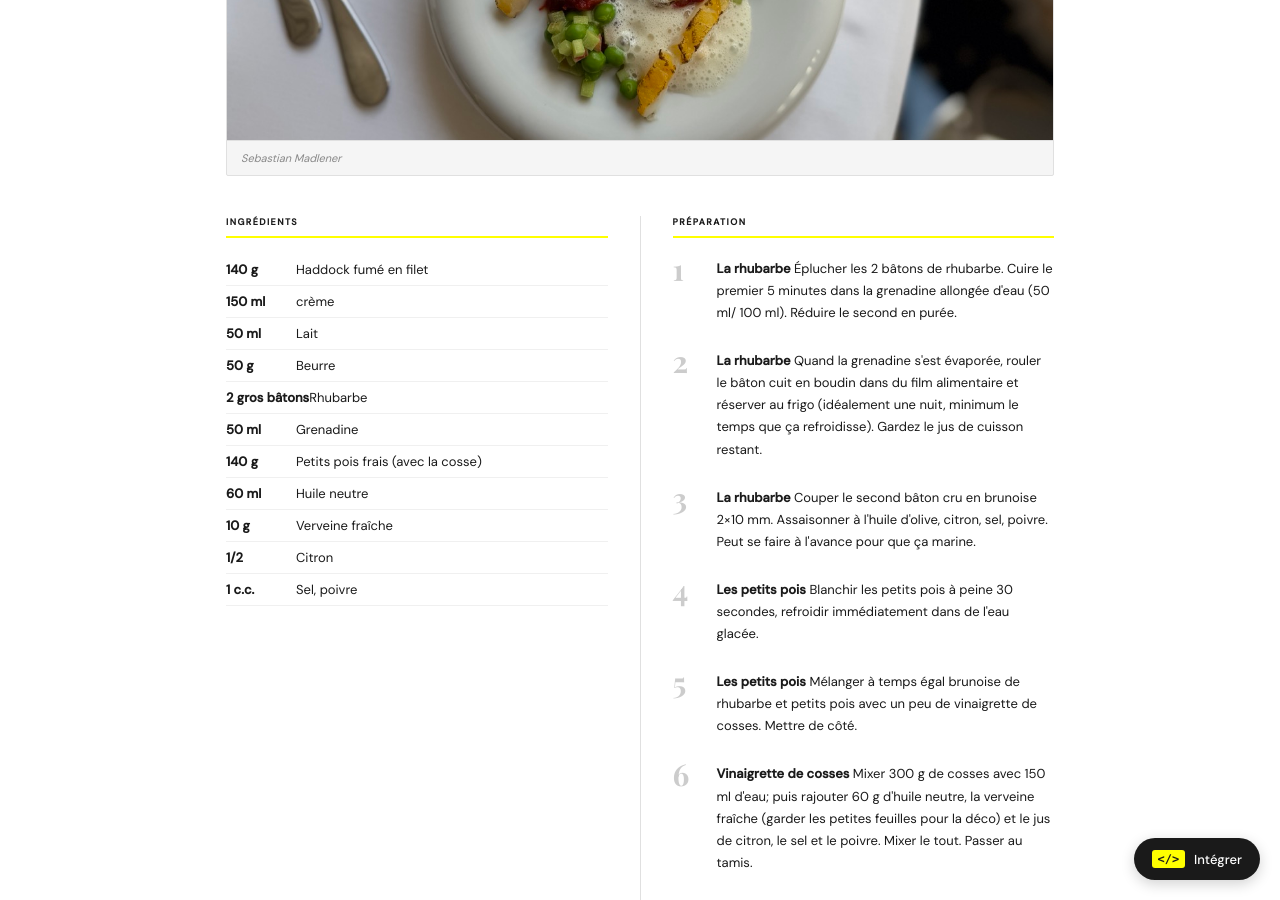
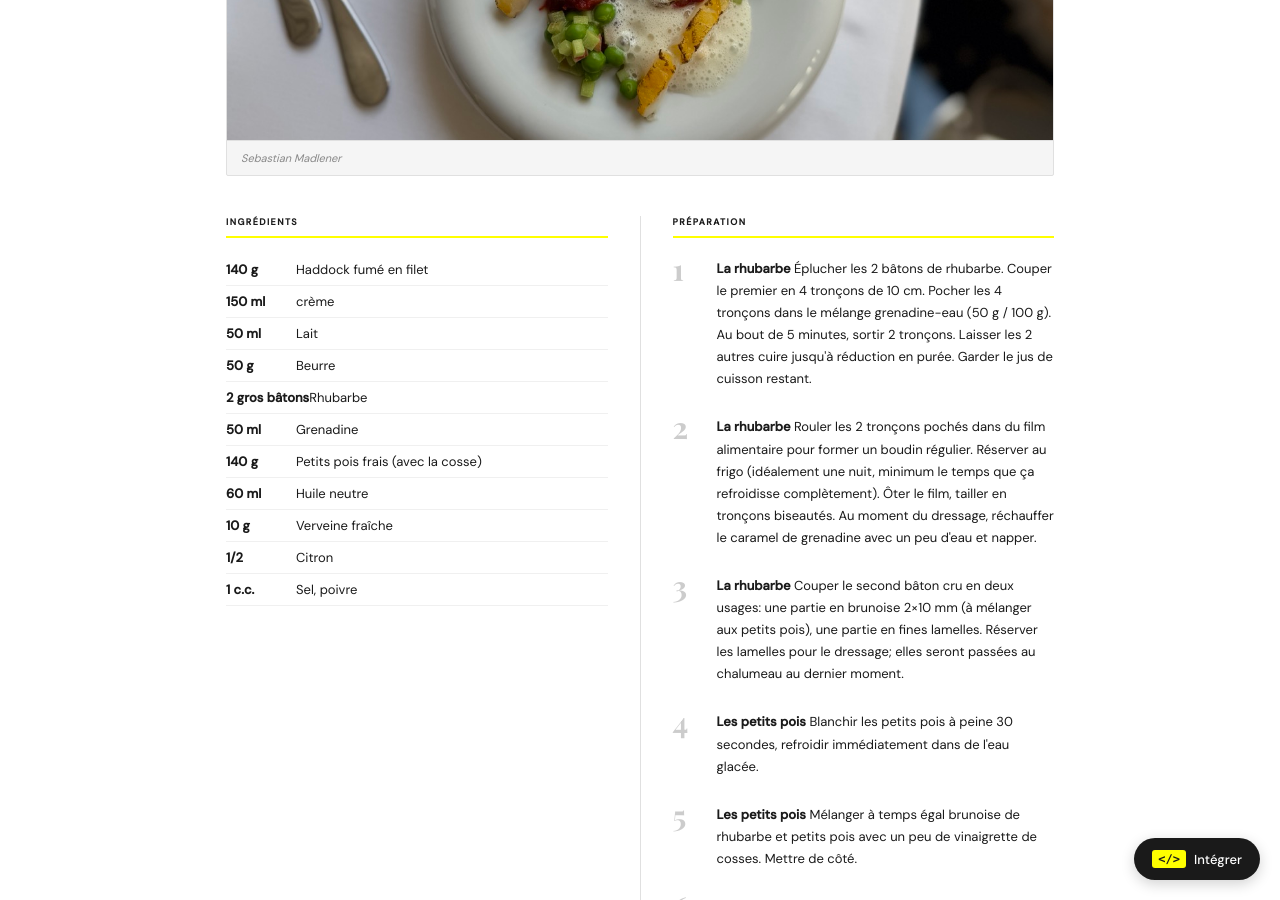
Before and after one commit to clawfire/tasteoflux, a Jekyll site: the page built from _recipes/haddock-rhubarbe-petit-pois.md, in a window 1280 px wide and 900 px high, scrolled down 670 px. Built offline with Jekyll 4.4.1, drawn with Linux system fonts in a browser that asks for light colours; some web fonts are replaced.

Commit message:
Update Recettes “haddock-rhubarbe-petit-pois”

```diff
--- a/_recipes/haddock-rhubarbe-petit-pois.md
+++ b/_recipes/haddock-rhubarbe-petit-pois.md
@@ -51,11 +51,13 @@ ingredients:
     note: ''
 steps:
   - title: La rhubarbe
-    body: Éplucher les 2 bâtons de rhubarbe. Cuire le premier 5 minutes dans la grenadine allongée d'eau (50 ml/ 100 ml). Réduire le second en purée.
+    body: |-
+      Éplucher les 2 bâtons de rhubarbe. Couper le premier en 4 tronçons de 10 cm.
+      Pocher les 4 tronçons dans le mélange grenadine-eau (50 g / 100 g). Au bout de 5 minutes, sortir 2 tronçons. Laisser les 2 autres cuire jusqu'à réduction en purée. Garder le jus de cuisson restant.
   - title: La rhubarbe
-    body: Quand la grenadine s'est évaporée, rouler le bâton cuit en boudin dans du film alimentaire et réserver au frigo (idéalement une nuit, minimum le temps que ça refroidisse). Gardez le jus de cuisson restant.
+    body: Rouler les 2 tronçons pochés dans du film alimentaire pour former un boudin régulier. Réserver au frigo (idéalement une nuit, minimum le temps que ça refroidisse complètement). Ôter le film, tailler en tronçons biseautés. Au moment du dressage, réchauffer le caramel de grenadine avec un peu d'eau et napper.
   - title: La rhubarbe
-    body: Couper le second bâton cru en brunoise 2×10 mm. Assaisonner à l'huile d'olive, citron, sel, poivre. Peut se faire à l'avance pour que ça marine.
+    body: 'Couper le second bâton cru en deux usages: une partie en brunoise 2×10 mm (à mélanger aux petits pois), une partie en fines lamelles. Réserver les lamelles pour le dressage; elles seront passées au chalumeau au dernier moment.'
   - title: Les petits pois
     body: Blanchir les petits pois à peine 30 secondes, refroidir immédiatement dans de l'eau glacée.
   - title: Les petits pois
```
